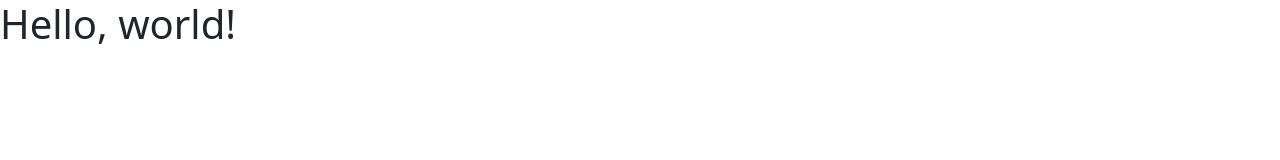
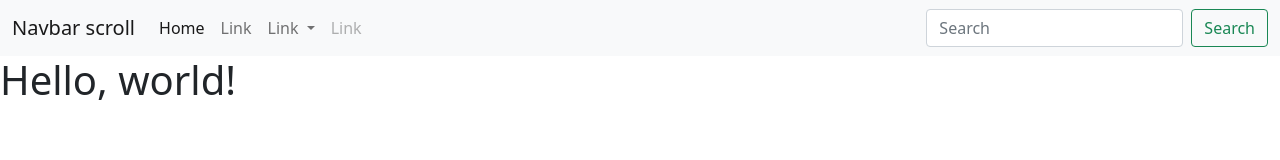
Before and after one commit to rzdev97/MassiveUtilityLibrary, a plain HTML site: page index.html in a window 1280 px wide. Drawn offline with nearby package versions, Linux system fonts and the light colour scheme.

Commit message:
Update index.html

```diff
--- a/index.html
+++ b/index.html
@@ -11,6 +11,42 @@
     <title>Hello, world!</title>
   </head>
   <body>
+    <nav class="navbar navbar-expand-lg navbar-light bg-light">
+  <div class="container-fluid">
+    <a class="navbar-brand" href="#">Navbar scroll</a>
+    <button class="navbar-toggler" type="button" data-bs-toggle="collapse" data-bs-target="#navbarScroll" aria-controls="navbarScroll" aria-expanded="false" aria-label="Toggle navigation">
+      <span class="navbar-toggler-icon"></span>
+    </button>
+    <div class="collapse navbar-collapse" id="navbarScroll">
+      <ul class="navbar-nav me-auto my-2 my-lg-0 navbar-nav-scroll" style="--bs-scroll-height: 100px;">
+        <li class="nav-item">
+          <a class="nav-link active" aria-current="page" href="#">Home</a>
+        </li>
+        <li class="nav-item">
+          <a class="nav-link" href="#">Link</a>
+        </li>
+        <li class="nav-item dropdown">
+          <a class="nav-link dropdown-toggle" href="#" id="navbarScrollingDropdown" role="button" data-bs-toggle="dropdown" aria-expanded="false">
+            Link
+          </a>
+          <ul class="dropdown-menu" aria-labelledby="navbarScrollingDropdown">
+            <li><a class="dropdown-item" href="#">Action</a></li>
+            <li><a class="dropdown-item" href="#">Another action</a></li>
+            <li><hr class="dropdown-divider"></li>
+            <li><a class="dropdown-item" href="#">Something else here</a></li>
+          </ul>
+        </li>
+        <li class="nav-item">
+          <a class="nav-link disabled" href="#" tabindex="-1" aria-disabled="true">Link</a>
+        </li>
+      </ul>
+      <form class="d-flex">
+        <input class="form-control me-2" type="search" placeholder="Search" aria-label="Search">
+        <button class="btn btn-outline-success" type="submit">Search</button>
+      </form>
+    </div>
+  </div>
+</nav>
     <h1>Hello, world!</h1>
 
     <!-- Optional JavaScript; choose one of the two! -->
```
